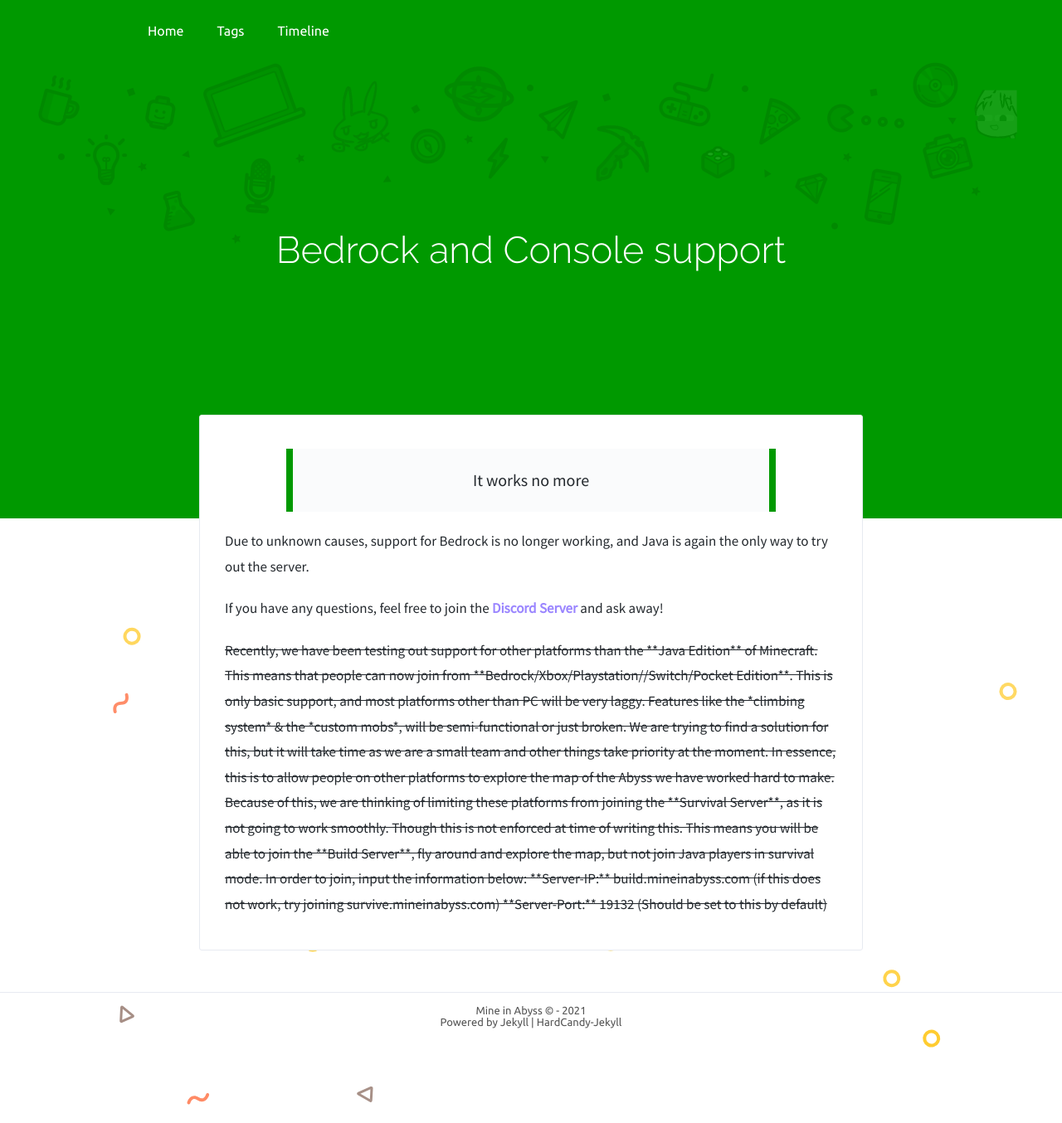
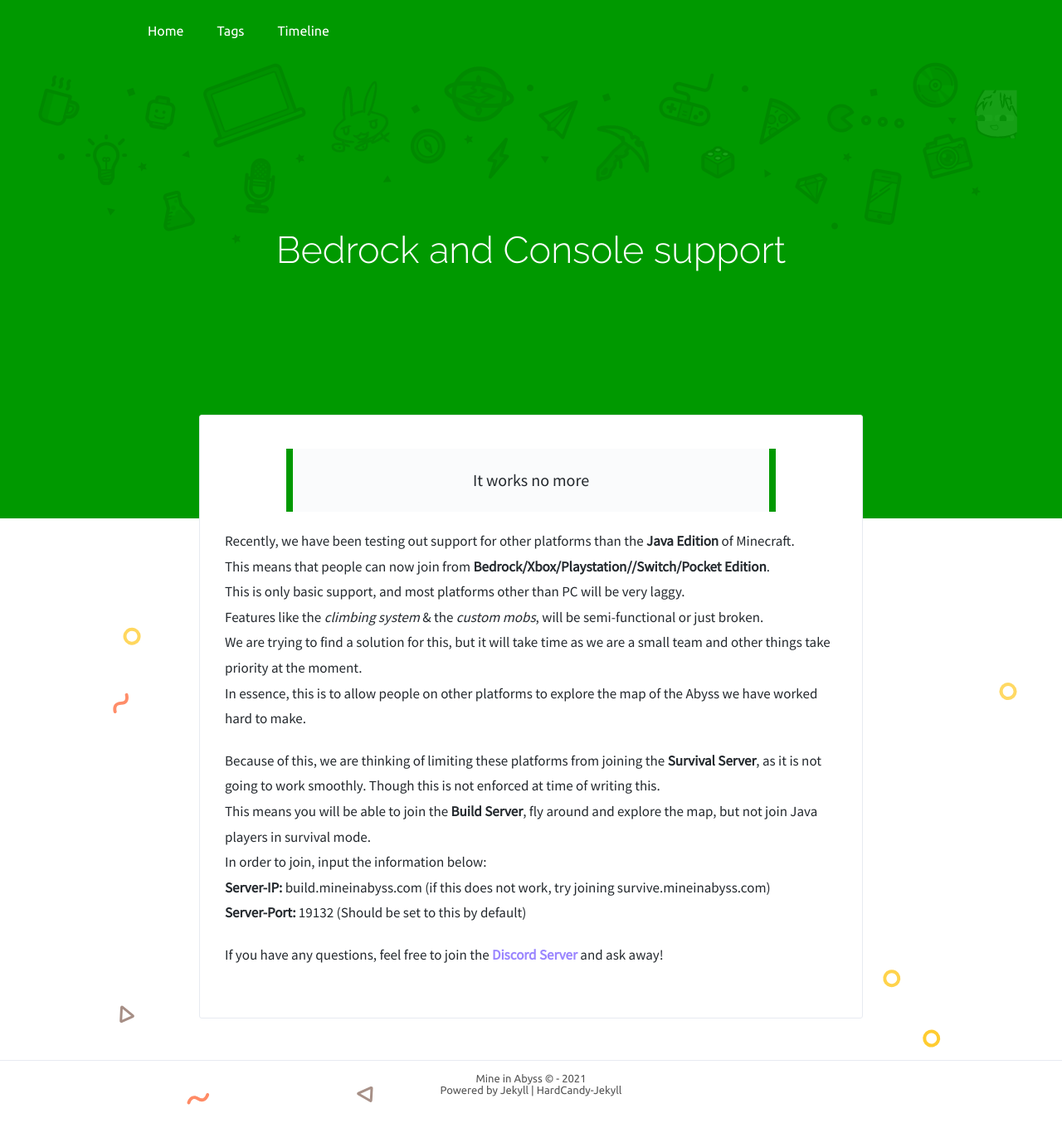
Before and after one commit to MineInAbyss/mineinabyss.github.io, a Jekyll site: the page built from _posts/2021-02-23-bedrock-and-console-support.md, in a window 1280 px wide. Shown: the whole page at 83% size. Built offline with Jekyll 4.4.1, drawn with Linux system fonts in a browser that asks for light colours.

Commit message:
adding bedrock info

```diff
--- a/_posts/2021-02-23-bedrock-and-console-support.md
+++ b/_posts/2021-02-23-bedrock-and-console-support.md
@@ -8,11 +8,7 @@
 subtitle: 'It works no more'
 ---
 
-Due to unknown causes, support for Bedrock is no longer working, and Java is again the only way to try out the server.
-
-If you have any questions, feel free to join the [Discord Server](https://discord.com/invite/QXPCk2y) and ask away!
-
-<s>Recently, we have been testing out support for other platforms than the **Java Edition** of Minecraft.
+Recently, we have been testing out support for other platforms than the **Java Edition** of Minecraft.
 This means that people can now join from **Bedrock/Xbox/Playstation//Switch/Pocket Edition**.
 This is only basic support, and most platforms other than PC will be very laggy.
 Features like the *climbing system* & the *custom mobs*, will be semi-functional or just broken.
```
Also changed, not shown: other parts of _posts/2021-02-23-bedrock-and-console-support.md (+3 -1 lines).
